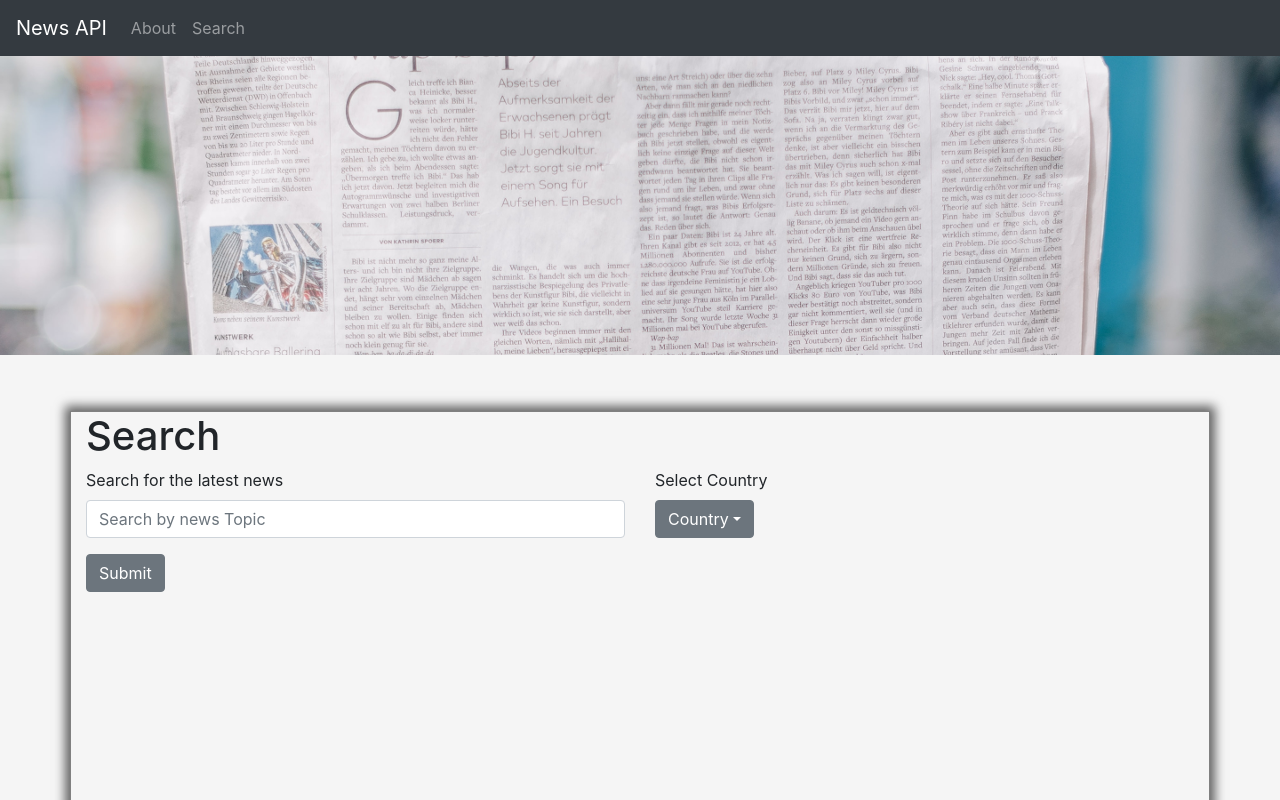
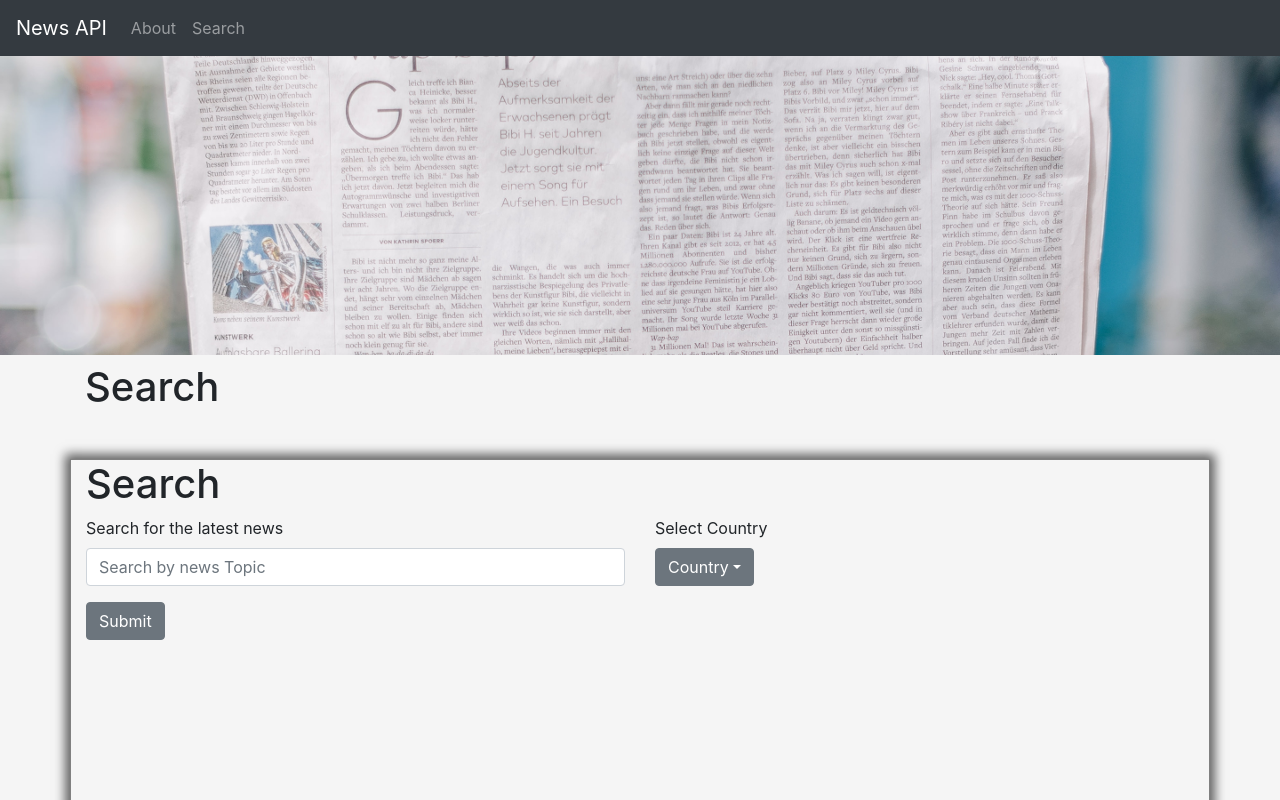
Before and after one commit to nevermindthelabel/news-api, a React (Create React App) app: page /search in a window 1280 px wide. Shown: the top 800 px of the page. Built offline with nearby package versions, Linux system fonts and the light colour scheme.

Commit message:
added page title

```diff
--- a/src/Pages/Search.js
+++ b/src/Pages/Search.js
@@ -32,7 +32,7 @@ const Search = () => {
 
   return (
     <>
-      <HeroImage image={Image} />
+      <HeroImage image={Image} title={'Search'}/>
       <Container className='main'>
         <Row>
           <Col>
```
